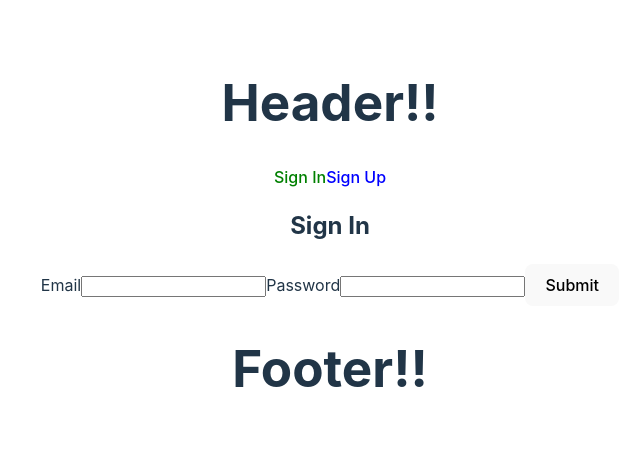
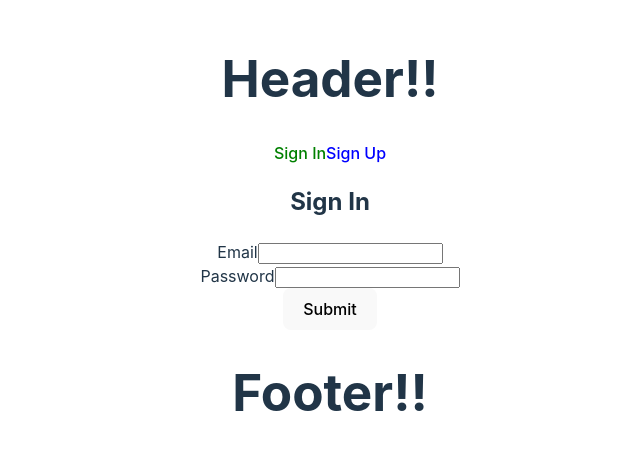
Before and after one commit to MichelleRS/auth-react, a React (Vite) app: page /sign-in in a window 1280 px wide. Shown: the part 165-614 px from the top of the page, without its empty margins (310-950 px from the left). Built offline with nearby package versions, Linux system fonts and the light colour scheme; no server answers.

Commit message:
Add aria attributes to error handling

```diff
--- a/src/components/Main/Public/SignIn.jsx
+++ b/src/components/Main/Public/SignIn.jsx
@@ -22,6 +22,7 @@ export default function SignIn() {
   // TODO send users to home page
 
   // handle form submit
+  // TODO handle focus
   const handleSubmit = async (e) => {
     console.log("I pressed the submit button to sign in!!");
     e.preventDefault();
@@ -70,11 +71,11 @@ export default function SignIn() {
           name="signInEmail"
           autoComplete="email"
           ref={emailRef}
-          // comment out for error message testing
-          // required
+          aria-describedby="emailError"
+          aria-required="true"
         />
-        {/* if blank or incorrect on submit, display password error message */}
-        {emailErrorMsg}
+        {/* if blank submit, display password error message */}
+        {!emailRef.current?.value && <div id="emailError">{emailErrorMsg}</div>}
         {/* password */}
         <label htmlFor="signInPassword">Password</label>
         <input
@@ -83,14 +84,17 @@ export default function SignIn() {
           name="signInPassword"
           autoComplete="off"
           ref={passwordRef}
-          // comment out for error message testing
-          // required
+          aria-describedby="passwordError"
+          aria-required="true"
         />
-        {/* if blank or incorrect on submit, display password error message */}
-        {passwordErrorMsg}
-        {/* if any errors on submit, display error message */}
+        {/* if blank on submit, display password error message */}
+        {!passwordRef.current?.value && (
+          <div id="passwordError">{passwordErrorMsg}</div>
+        )}
+        {/* if any errors on submit, display and announce error message */}
         {errorMsg && (
-          <p>
+          // aria-live="assertive": announces message on submit
+          <p aria-live="assertive">
             {submitStatusMsg} {errorMsg}.
           </p>
         )}
```
